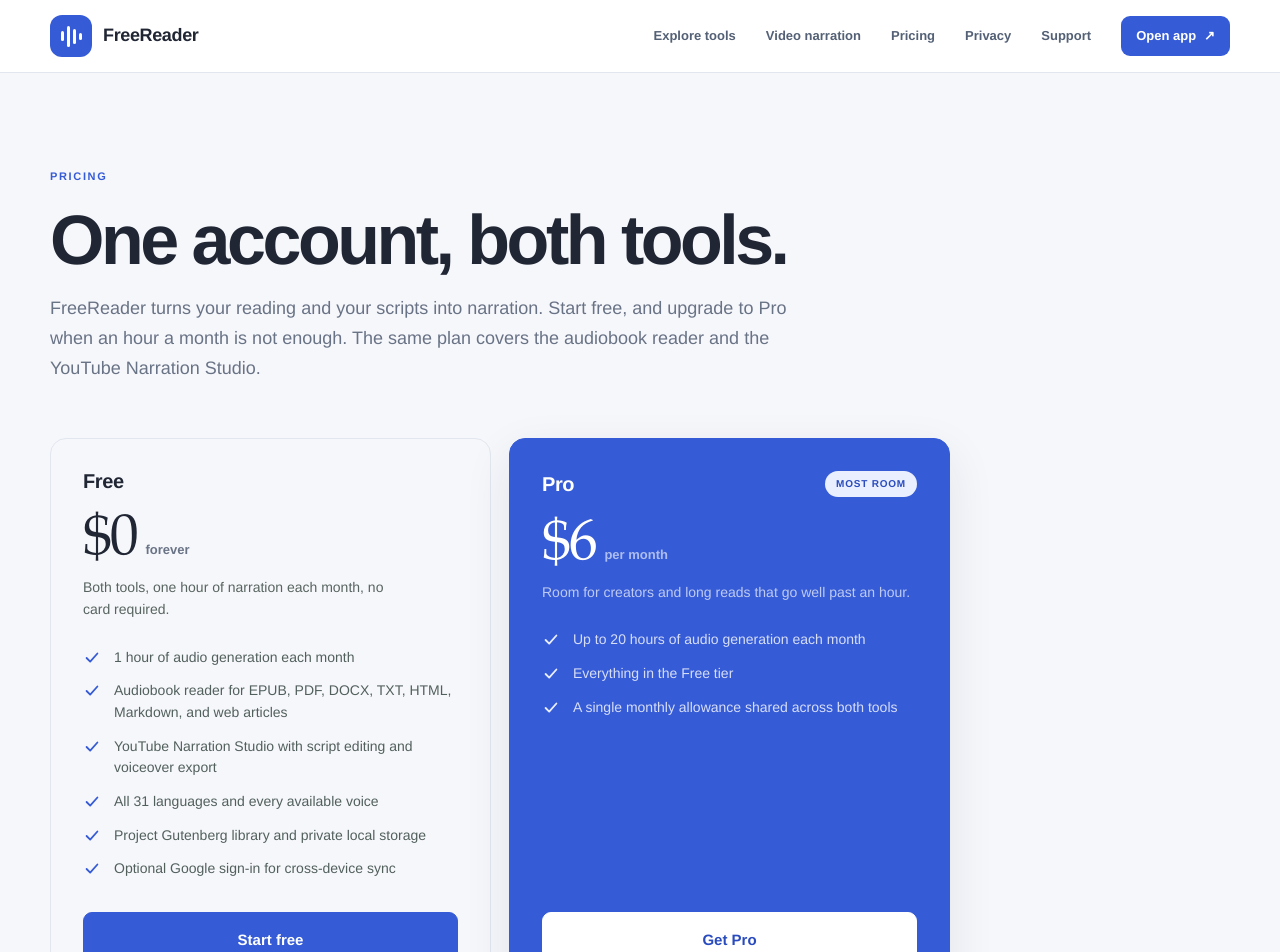
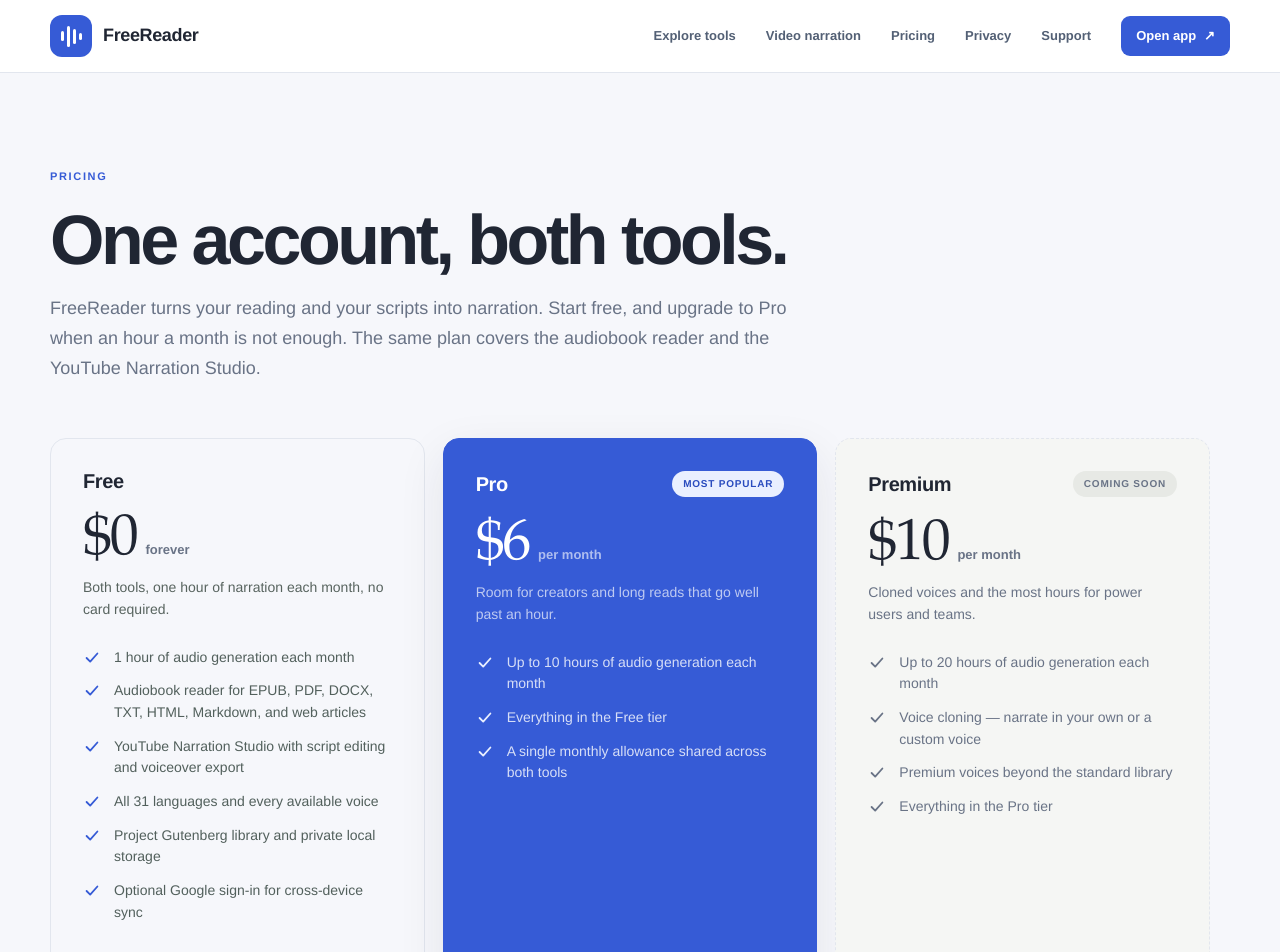
Before and after one commit to fatherGoose1/freereader-frontend, a Next.js app: page /pricing in a window 1280 px wide. Shown: the top 952 px of the page. Built offline with nearby package versions, Linux system fonts and the light colour scheme; no server answers.

Commit message:
feat: add coming-soon Premium pricing tier and set Pro to 10 hours

```diff
--- a/app/globals.css
+++ b/app/globals.css
@@ -445,7 +445,7 @@ footer .brand { color: var(--ink); }
 .pricing-hero { max-width: 760px; }
 .pricing-hero h1 { margin: 18px 0 20px; font-size: clamp(45px, 7vw, 70px); }
 .pricing-hero p { color: var(--muted); font-size: 18px; line-height: 1.65; }
-.pricing-grid { display: grid; grid-template-columns: repeat(2, 1fr); gap: 18px; max-width: 900px; margin-top: 55px; }
+.pricing-grid { display: grid; grid-template-columns: repeat(3, 1fr); gap: 18px; max-width: 1160px; margin-top: 55px; }
 .price-card {
   display: flex;
   padding: 32px;
@@ -455,6 +455,12 @@ footer .brand { color: var(--ink); }
   border-radius: 16px;
 }
 .price-card.featured { color: #fff; background: var(--forest); border-color: var(--forest); box-shadow: var(--shadow-lg); }
+.price-card.inactive { background: #f5f6f4; border-style: dashed; }
+.price-card.inactive .price-badge { color: var(--muted); background: #e7e9e5; }
+.price-card.inactive .price-summary,
+.price-card.inactive .price-features li { color: var(--muted); }
+.price-card.inactive .price-features svg { stroke: var(--muted); }
+.price-card.inactive .button { color: var(--muted); background: transparent; border-color: var(--line); cursor: not-allowed; }
 .price-card-head { display: flex; align-items: center; justify-content: space-between; gap: 12px; }
 .price-card-head h2 { font-family: var(--sans); font-size: 20px; font-weight: 750; letter-spacing: -.02em; }
 .price-badge { padding: 5px 11px; color: var(--forest-deep); background: var(--lime); border-radius: 999px; font-size: 10px; font-weight: 850; letter-spacing: .08em; text-transform: uppercase; }
@@ -488,6 +494,7 @@ footer .brand { color: var(--ink); }
   .feature-grid { grid-template-columns: repeat(2, 1fr); }
   .feature-grid article { min-height: 230px; }
   .feature-icon { margin-bottom: 38px; }
+  .pricing-grid { grid-template-columns: repeat(2, 1fr); }
 }
 
 @media (max-width: 760px) {
--- a/app/llms.txt/route.ts
+++ b/app/llms.txt/route.ts
@@ -9,7 +9,7 @@ export function GET() {
     .join("\n");
   const body = `# FreeReader
 
-> FreeReader turns EPUBs, PDFs, DOCX, HTML, Markdown, web articles, and Project Gutenberg books into audiobooks, and a YouTube Narration Studio turns scripts into voiceovers. Document parsing and audio run locally in the browser. There is a free tier with 1 hour of audio generation each month, and an optional Pro plan at $6/month for up to 20 hours. 31 languages are supported: English uses the Kokoro model and other languages use Supertonic 3.
+> FreeReader turns EPUBs, PDFs, DOCX, HTML, Markdown, web articles, and Project Gutenberg books into audiobooks, and a YouTube Narration Studio turns scripts into voiceovers. Document parsing and audio run locally in the browser. There is a free tier with 1 hour of audio generation each month, and an optional Pro plan at $6/month for up to 10 hours. A Premium plan with voice cloning and 20 hours is coming soon. 31 languages are supported: English uses the Kokoro model and other languages use Supertonic 3.
 
 Last updated: ${updated}
 
@@ -22,7 +22,7 @@ ${sections}
 - FreeReader has a free tier and does not require an account. Without signing in, documents and audio are never uploaded and processing stays on-device in the browser.
 - An account is optional and only used for cross-device sync and paid plans.
 - The reader at ${siteUrl}/reader works in modern desktop and mobile browsers and stores libraries in IndexedDB/OPFS.
-- Pricing is at ${siteUrl}/pricing: Free includes 1 hour of audio generation each month, and Pro is $6/month for up to 20 hours, shared across the audiobook reader and the Narration Studio.
+- Pricing is at ${siteUrl}/pricing: Free includes 1 hour of audio generation each month, Pro is $6/month for up to 10 hours, and Premium ($10/month, voice cloning and 20 hours) is coming soon. Allowances are shared across the audiobook reader and the Narration Studio.
 - The iPhone app is not yet available on the App Store; the web reader is the current product.
 `;
   return new Response(body, {
--- a/app/pricing/page.tsx
+++ b/app/pricing/page.tsx
@@ -8,7 +8,7 @@ export const revalidate = 3600;
 export const metadata: Metadata = {
   title: "Pricing",
   description:
-    "FreeReader pricing: start free with 1 hour of audio generation each month, or go Pro for $6/month for up to 20 hours across the audiobook reader and YouTube Narration Studio.",
+    "FreeReader pricing: start free with 1 hour of audio generation each month, go Pro for $6/month for up to 10 hours, or get Premium for $10/month with voice cloning and 20 hours (coming soon).",
   alternates: { canonical: "/pricing" },
 };
 
@@ -20,7 +20,19 @@ function CheckIcon() {
   );
 }
 
-const tiers = [
+type Tier = {
+  name: string;
+  price: string;
+  cadence: string;
+  summary: string;
+  features: string[];
+  cta: { label: string; href: string };
+  featured: boolean;
+  inactive?: boolean;
+  badge?: string;
+};
+
+const tiers: Tier[] = [
   {
     name: "Free",
     price: "$0",
@@ -43,12 +55,29 @@ const tiers = [
     cadence: "per month",
     summary: "Room for creators and long reads that go well past an hour.",
     features: [
-      "Up to 20 hours of audio generation each month",
+      "Up to 10 hours of audio generation each month",
       "Everything in the Free tier",
       "A single monthly allowance shared across both tools",
     ],
     cta: { label: "Get Pro", href: "/reader" },
     featured: true,
+    badge: "Most popular",
+  },
+  {
+    name: "Premium",
+    price: "$10",
+    cadence: "per month",
+    summary: "Cloned voices and the most hours for power users and teams.",
+    features: [
+      "Up to 20 hours of audio generation each month",
+      "Voice cloning — narrate in your own or a custom voice",
+      "Premium voices beyond the standard library",
+      "Everything in the Pro tier",
+    ],
+    cta: { label: "Coming soon", href: "/reader" },
+    featured: false,
+    inactive: true,
+    badge: "Coming soon",
   },
 ];
 
@@ -70,12 +99,12 @@ export default async function Pricing() {
         {tiers.map((tier) => (
           <section
             key={tier.name}
-            className={`price-card${tier.featured ? " featured" : ""}`}
+            className={`price-card${tier.featured ? " featured" : ""}${tier.inactive ? " inactive" : ""}`}
             aria-labelledby={`plan-${tier.name.toLowerCase()}`}
           >
             <div className="price-card-head">
               <h2 id={`plan-${tier.name.toLowerCase()}`}>{tier.name}</h2>
-              {tier.featured && <span className="price-badge">Most room</span>}
+              {tier.badge && <span className="price-badge">{tier.badge}</span>}
             </div>
             <p className="price-amount">
               <strong>{tier.featured ? proPrice : tier.price}</strong>
@@ -87,7 +116,13 @@ export default async function Pricing() {
                 <li key={feature}><CheckIcon />{feature}</li>
               ))}
             </ul>
-            {tier.featured ? <ProCheckoutButton /> : <Link className="button" href={tier.cta.href}>{tier.cta.label}</Link>}
+            {tier.inactive ? (
+              <button className="button" type="button" disabled>{tier.cta.label}</button>
+            ) : tier.featured ? (
+              <ProCheckoutButton />
+            ) : (
+              <Link className="button" href={tier.cta.href}>{tier.cta.label}</Link>
+            )}
           </section>
         ))}
       </div>
--- a/app/reader/FreeReaderApp.tsx
+++ b/app/reader/FreeReaderApp.tsx
@@ -308,7 +308,7 @@ export default function FreeReaderApp() {
         setUsage(summary);
         if (summary.plan === "pro") {
           clearInterval(timer);
-          setMessage("Pro is ready. You now have 20 hours of narration per month.");
+          setMessage("Pro is ready. You now have 10 hours of narration per month.");
         }
       }).catch(() => undefined);
       if (++attempts >= 12) {
--- a/lib/site.ts
+++ b/lib/site.ts
@@ -3,7 +3,7 @@ export const siteUrl = (process.env.NEXT_PUBLIC_SITE_URL ?? "https://www.freerea
 export const sitePages = [
   { path: "/", title: "FreeReader — Your books, out loud", description: "Turn anything into an audiobook. Listen to your EPUBs, PDFs, and text files with natural voices, free and private.", priority: 1, changeFrequency: "weekly" as const },
   { path: "/reader", title: "FreeReader Web Reader", description: "Import EPUBs, PDFs, DOCX, HTML, Markdown, web articles, and Project Gutenberg books, then listen to them in your browser.", priority: 0.9, changeFrequency: "weekly" as const },
-  { path: "/pricing", title: "Pricing", description: "FreeReader pricing: a free tier with 1 hour of audio generation each month, and Pro at $6/month for up to 20 hours across the audiobook reader and YouTube Narration Studio.", priority: 0.7, changeFrequency: "monthly" as const },
+  { path: "/pricing", title: "Pricing", description: "FreeReader pricing: a free tier with 1 hour of audio generation each month, Pro at $6/month for up to 10 hours, and a coming-soon Premium plan with voice cloning and 20 hours.", priority: 0.7, changeFrequency: "monthly" as const },
   { path: "/support", title: "Support", description: "Get help with FreeReader: importing books, playback, voices, and privacy questions.", priority: 0.5, changeFrequency: "monthly" as const },
   { path: "/privacy", title: "Privacy Policy", description: "How FreeReader handles your data: everything stays on your device.", priority: 0.3, changeFrequency: "yearly" as const },
   { path: "/terms", title: "Terms of Service", description: "The terms that apply when you use FreeReader.", priority: 0.3, changeFrequency: "yearly" as const },
```
